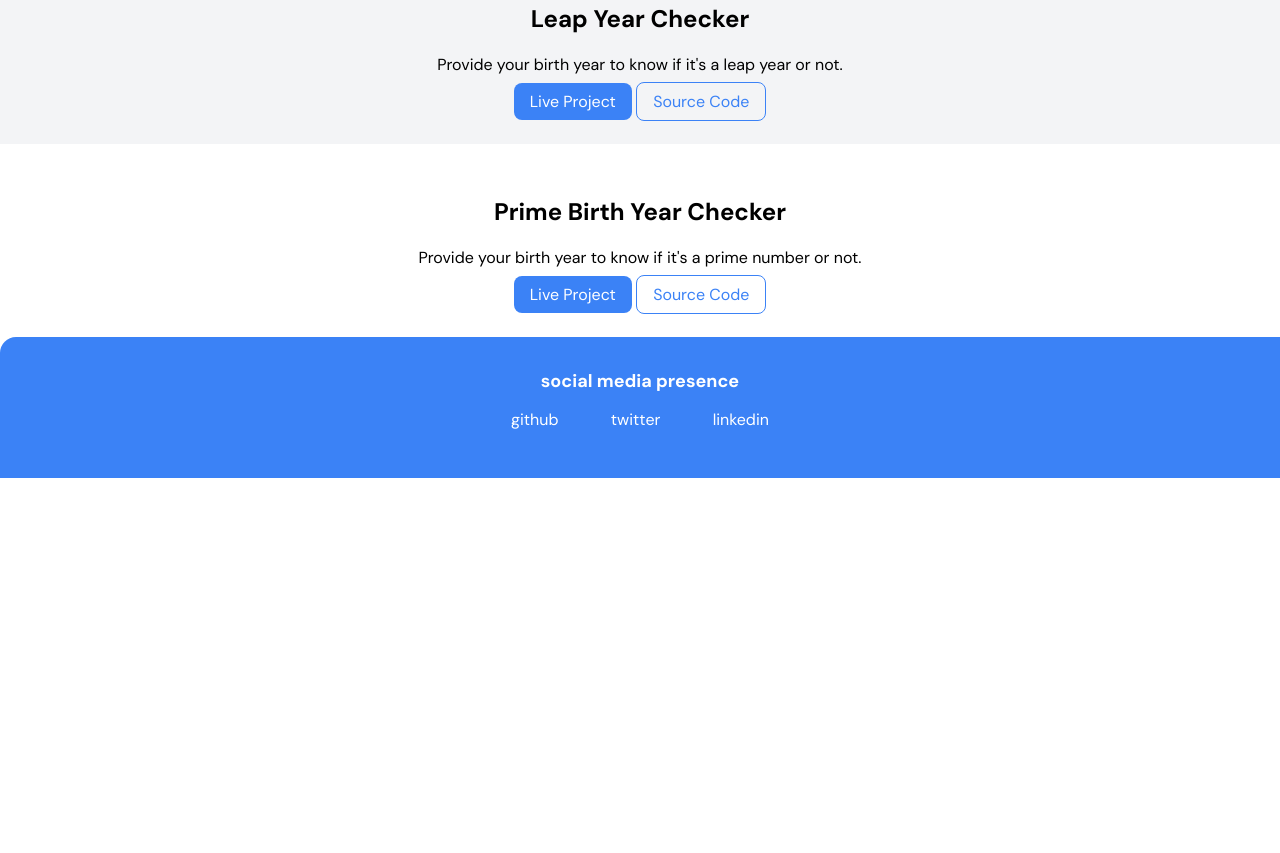
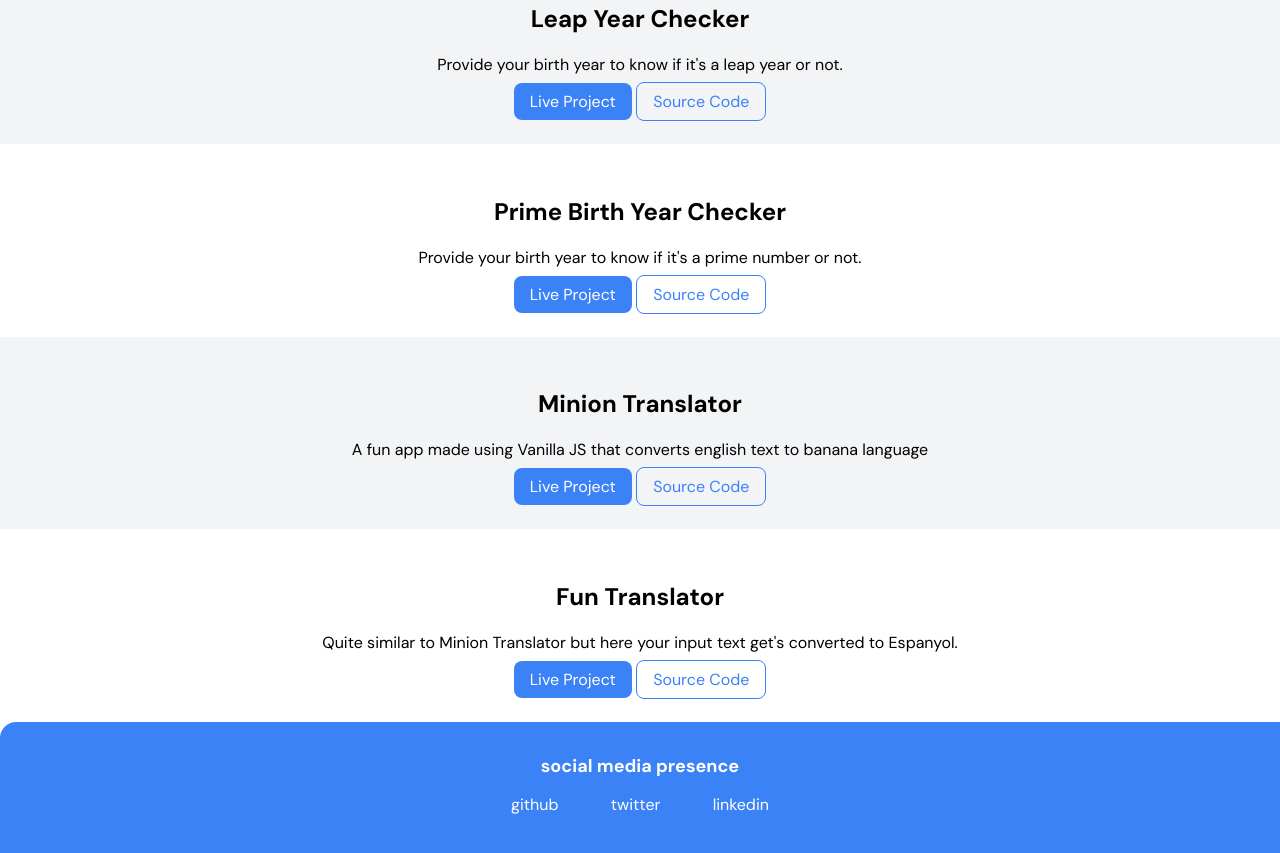
Before and after one commit to computeronaldo/neogcamp-session-3, a plain HTML site: page projects.html in a window 1280 px wide. Shown: the part 321-1174 px from the top of the page. Before the commit the page ends 800 px from the top, so only its background shows below. Drawn offline with Linux system fonts and the light colour scheme.

Commit message:
added mark-six and mark-seven projects to projects page

```diff
--- a/projects.html
+++ b/projects.html
@@ -44,6 +44,24 @@
         </div>
     </section>
 
+    <section class="section ow">
+        <div class="container container-center">
+            <h1>Minion Translator</h1>
+            <p>A fun app made using Vanilla JS that converts english text to banana language</p>
+            <a class="link link-primary" href="https://gilded-sawine-b4a445.netlify.app/">Live Project</a>
+            <a class="link link-secondary" href="https://github.com/computeronaldo/minion-translator">Source Code</a>
+        </div>
+    </section>
+
+    <section class="section">
+        <div class="container container-center">
+            <h1>Fun Translator</h1>
+            <p>Quite similar to Minion Translator but here your input text get's converted to Espanyol.</p>
+            <a class="link link-primary" href="https://eclectic-cendol-8a5721.netlify.app/">Live Project</a>
+            <a class="link link-secondary" href="https://github.com/computeronaldo/fun-translator">Source Code</a>
+        </div>
+    </section>
+
     <footer class="footer container">
         <div class="footer-header">
             social media presence
```
